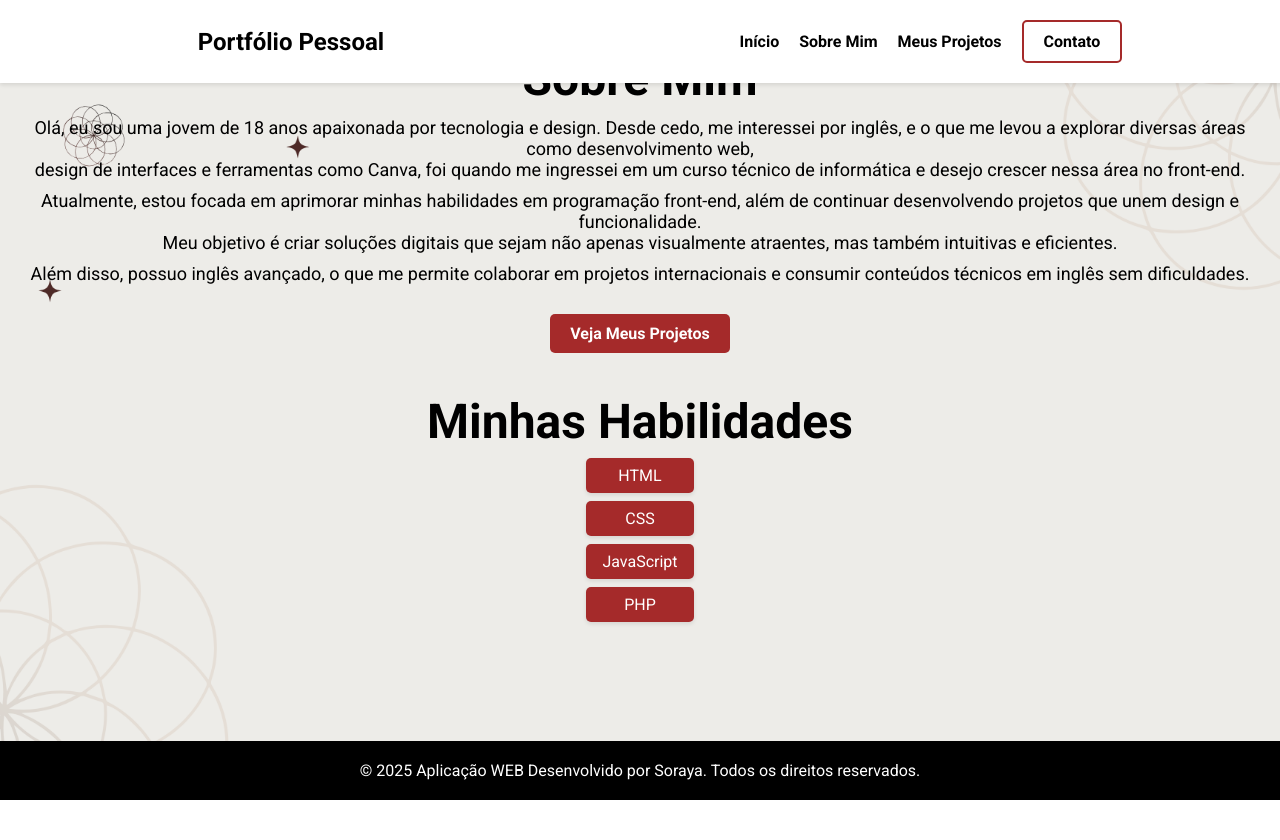
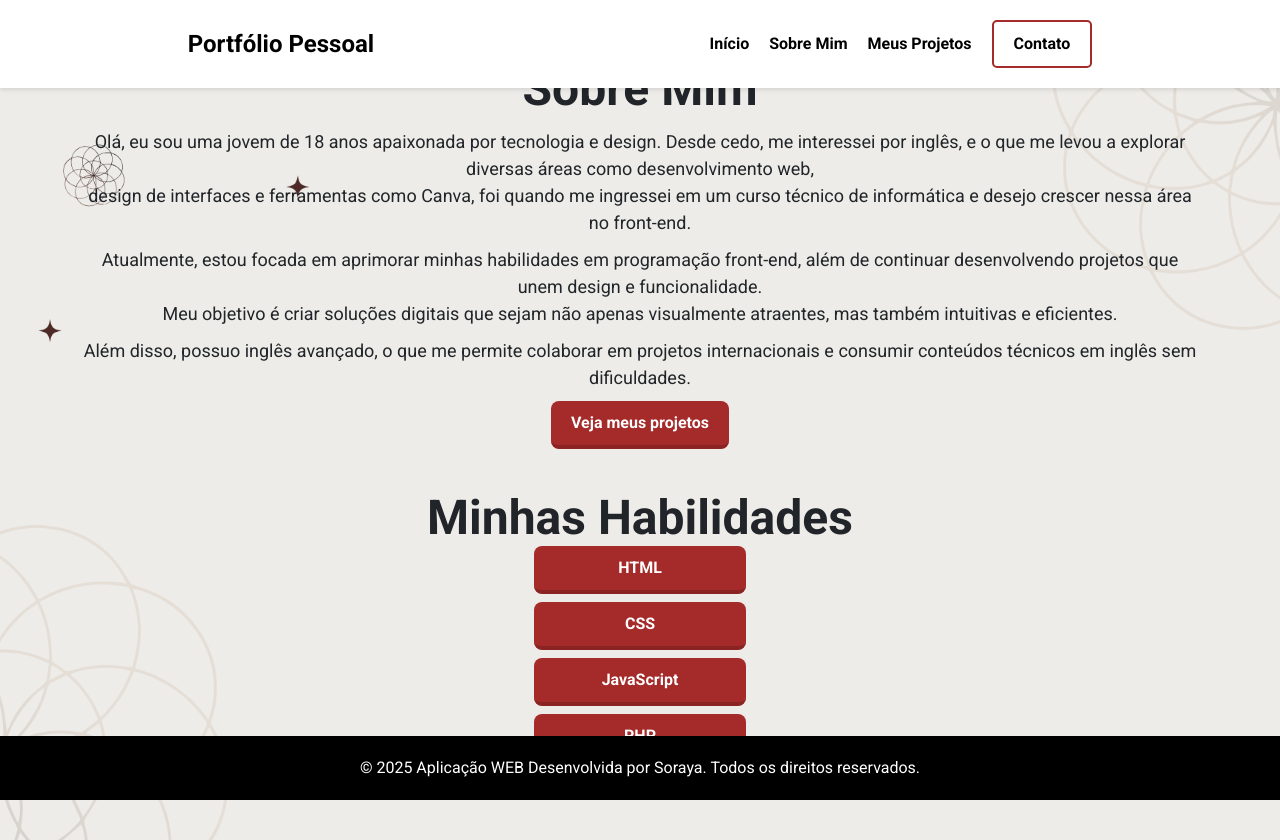
Before and after one commit to Soraya75/portfolio_pessoal, a plain HTML site: page portfolio_pessoal-main/portfolio_pessoal-main/about.html in a window 1280 px wide. Before the commit the page ends 800 px from the top, so only its background shows below. Drawn offline with nearby package versions, Linux system fonts and the light colour scheme.

Commit message:
Add files via upload

```diff
--- a/portfolio_pessoal-main/portfolio_pessoal-main/about.html
+++ b/portfolio_pessoal-main/portfolio_pessoal-main/about.html
@@ -5,6 +5,10 @@
   <meta charset="UTF-8" />
   <meta name="viewport" content="width=device-width, initial-scale=1.0" />
   <title>Soraya Pereira Gomes - Sobre Mim</title>
+
+  <!-- Bootstrap -->
+  <link href="https://cdn.jsdelivr.net/npm/bootstrap@5.3.3/dist/css/bootstrap.min.css" rel="stylesheet">
+  <script src="https://cdn.jsdelivr.net/npm/bootstrap@5.3.3/dist/js/bootstrap.bundle.min.js"></script>
 
   <!-- Ícone da aba -->
   <link rel="icon" href="./imagens/logozinha.png" />
@@ -41,7 +45,7 @@
     <div class="container">
       <!-- Seção Sobre Mim -->
       <div class="content">
-        <h1>Sobre Mim</h1>
+        <h1><strong>Sobre Mim</strong></h1>
         <p>
           Olá, eu sou uma jovem de 18 anos apaixonada por tecnologia e design. Desde cedo, me interessei por inglês, e o
           que me levou a explorar diversas áreas como desenvolvimento web,<br> design de interfaces e ferramentas como
@@ -56,25 +60,28 @@
           Além disso, possuo inglês avançado, o que me permite colaborar em projetos internacionais e consumir conteúdos
           técnicos em inglês sem dificuldades.
         </p>
-        <a class="btn" href="./projects.html">Veja Meus Projetos</a>
+        <div class="text-center">
+          <button onclick="window.location.href='./projects.html'" class="btn-primary">
+            Veja meus projetos
+          </button>
+        </div>
       </div>
 
       <!-- Seção Habilidades -->
-      <div class="content">
-        <h1>Minhas Habilidades</h1>
-        <ul class="lista-decorada">
-          <li>HTML</li>
-          <li>CSS</li>
-          <li>JavaScript</li>
-          <li>PHP</li>
+      <div class="content text-center">
+        <h1><strong>Minhas Habilidades</strong></h1>
+        <ul class="list-unstyled d-flex flex-column align-items-center">
+          <li class="btn-primary w-50 mb-2">HTML</li>
+          <li class="btn-primary w-50 mb-2">CSS</li>
+          <li class="btn-primary w-50 mb-2">JavaScript</li>
+          <li class="btn-primary w-50 mb-2">PHP</li>
         </ul>
       </div>
-    </div>
   </main>
 
   <!-- Footer -->
   <footer>
-    <p>&copy; 2025 Aplicação WEB Desenvolvido por Soraya. Todos os direitos reservados.</p>
+    <p>&copy; 2025 Aplicação WEB Desenvolvida por Soraya. Todos os direitos reservados.</p>
   </footer>
 
   <!-- Script para o Menu Hamburguer -->
--- a/portfolio_pessoal-main/portfolio_pessoal-main/css/about.css
+++ b/portfolio_pessoal-main/portfolio_pessoal-main/css/about.css
@@ -19,27 +19,31 @@ a {
   font-family: 'Roboto', sans-serif;
 }
 
-.lista-decorada {
-  list-style-type: none;
-  padding-left: 0;
-  margin: 0;
-  display: inline-block;
+.btn-primary {
+  background-color: #a52a2a;
+  /* bordô principal */
+  color: #ffffff;
   text-align: center;
+  padding: 10px 20px;
+  border-radius: 8px;
+  border: none;
+  font-weight: 700;
+  cursor: pointer;
+  transition: all 0.3s ease;
+  border-bottom: 4px solid #8c2323;
+  /* tom mais escuro */
 }
 
-.lista-decorada li {
-  background: #a52a2a;
-  color: #ffffff;
-  border-radius: 5px;
-  padding: 0.5em 1em;
-  margin: 0.5em 0;
-  box-shadow: 0 2px 4px rgba(0, 0, 0, 0.1);
+.btn-primary:hover {
+  filter: brightness(110%);
+  transform: translateY(-2px);
+  border-bottom: 6px solid #8c2323;
 }
 
-.lista-decorada li:hover {
-  background-color: #ff0000e7;
-  transition: 0.5s;
-  color: #000000;
+.btn-primary:active {
+  filter: brightness(90%);
+  transform: translateY(2px);
+  border-bottom: 2px solid #8c2323;
 }
 
 /* Navbar */
@@ -94,6 +98,7 @@ a {
 }
 
 main {
+  margin-top: 40px;
   display: flex;
   justify-content: center;
   align-items: center;
@@ -122,23 +127,6 @@ main {
   font-size: 18px;
   margin: 10px 0;
   text-align: center;
-}
-
-.content .btn {
-  background-color: #a52a2a;
-  color: #ffffff;
-  padding: 10px 20px;
-  text-decoration: none;
-  font-weight: 700;
-  margin-top: 20px;
-  display: inline-block;
-  border-radius: 5px;
-  transition: background-color 0.5s ease, color 0.5s ease;
-}
-
-.content .btn:hover {
-  background-color: #ff0000e7;
-  color: #000000;
 }
 
 /* Footer */
--- a/portfolio_pessoal-main/portfolio_pessoal-main/css/styles.css
+++ b/portfolio_pessoal-main/portfolio_pessoal-main/css/styles.css
@@ -134,6 +134,32 @@ a {
   height: auto;
   border-radius: 10px;
   object-fit: cover;
+}
+
+.btn-primary {
+  background-color: #a52a2a;
+  /* bordô principal */
+  color: #ffffff;
+  padding: 10px 20px;
+  border-radius: 8px;
+  border: none;
+  font-weight: 700;
+  cursor: pointer;
+  transition: all 0.3s ease;
+  border-bottom: 4px solid #8c2323;
+  /* tom mais escuro */
+}
+
+.btn-primary:hover {
+  filter: brightness(110%);
+  transform: translateY(-2px);
+  border-bottom: 6px solid #8c2323;
+}
+
+.btn-primary:active {
+  filter: brightness(90%);
+  transform: translateY(2px);
+  border-bottom: 2px solid #8c2323;
 }
 
 /* Conteúdo */
```
Also changed, not shown: portfolio_pessoal-main/portfolio_pessoal-main/index.html (+5 -3 lines), portfolio_pessoal-main/portfolio_pessoal-main/projects.html (+2 -2 lines).
